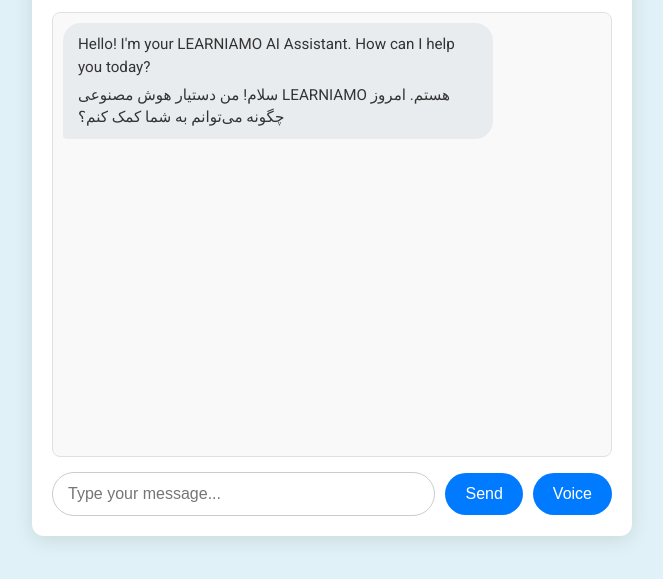
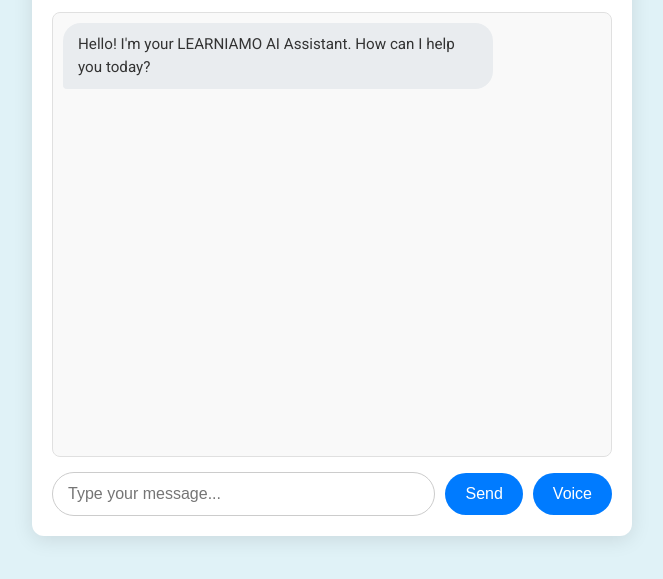
Before and after one commit to aav90/gemini-chatbot-proxy, a website: page index.html in a window 1280 px wide. Shown: the part 189-768 px from the top of the page, without its empty margins (308-971 px from the left). Drawn offline with Linux system fonts and the light colour scheme.

Commit message:
Update index.html

```diff
--- a/index.html
+++ b/index.html
@@ -23,7 +23,6 @@
             <!-- Initial bot message for welcoming the user -->
             <div class="bot-message message-bubble">
                 <p>Hello! I'm your LEARNIAMO AI Assistant. How can I help you today?</p>
-                <p>سلام! من دستیار هوش مصنوعی LEARNIAMO هستم. امروز چگونه می‌توانم به شما کمک کنم؟</p>
             </div>
             <!-- Chat messages will be dynamically appended here by JavaScript -->
         </div>
```
